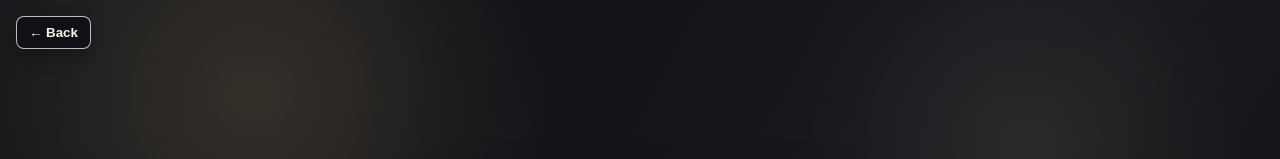
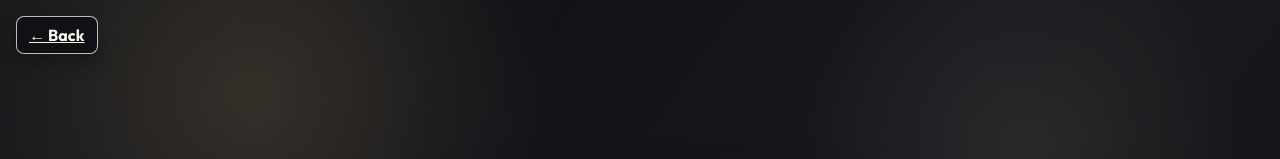
Before and after one commit to Lmaw-dev/butfirstcoffee, a React (Create React App) app: page /login in a window 1280 px wide. Shown: the top 159 px of the page. Built offline with nearby package versions, Linux system fonts and the light colour scheme.

Commit message:
Fix-login-back-link

```diff
--- a/src/components/BackButton.jsx
+++ b/src/components/BackButton.jsx
@@ -1,4 +1,4 @@
-import { useNavigate } from 'react-router-dom';
+import { Link, useNavigate } from 'react-router-dom';
 import './BackButton.css';
 
 export default function BackButton({ label = 'Back', to = null }) {
@@ -17,6 +17,14 @@ export default function BackButton({ label = 'Back', to = null }) {
     navigate('/');
   };
 
+  if (to) {
+    return (
+      <Link className="back-button" to={to} aria-label="Go back">
+        ← {label}
+      </Link>
+    );
+  }
+
   return (
     <button
       type="button"
```
